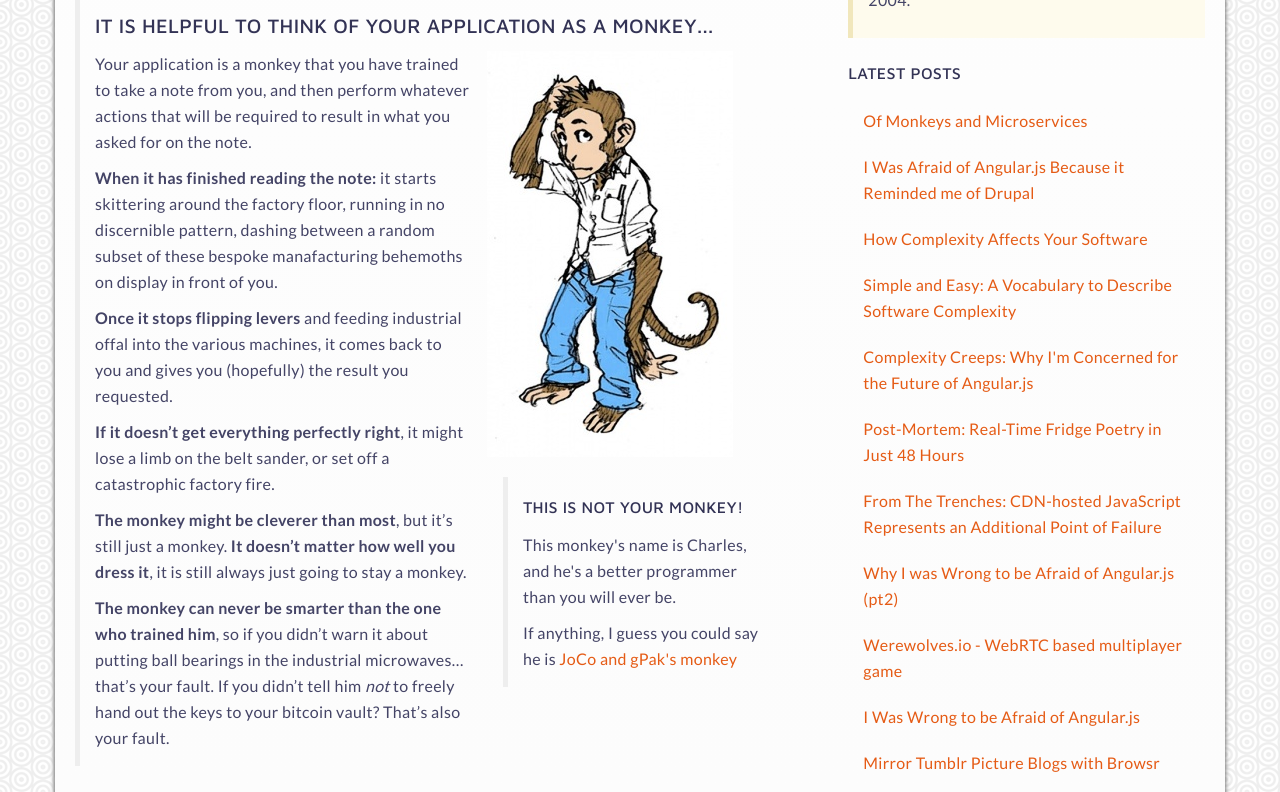
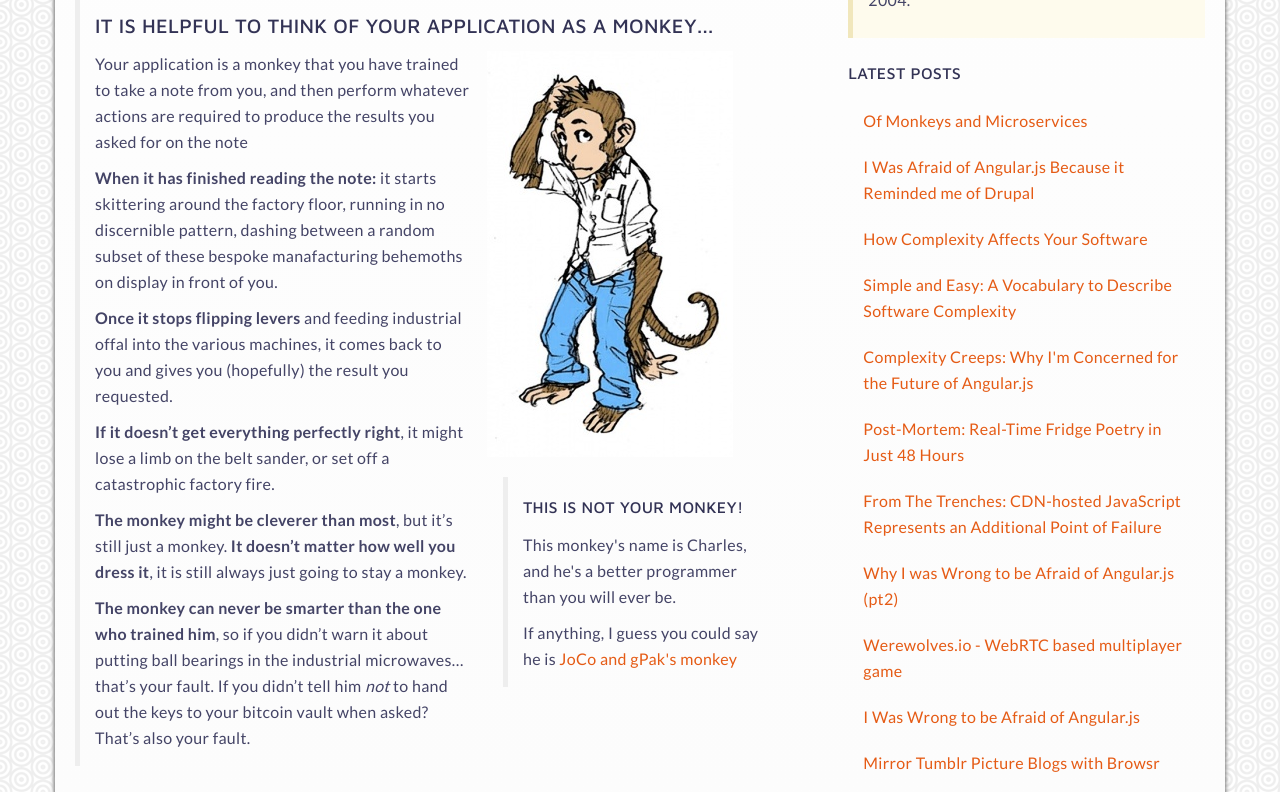
Before and after one commit to AdrianRossouw/daemon-co-za, a Jekyll site: the page built from _posts/articles/2014-04-03-monkeys-and-microservices.md, in a window 1280 px wide and 1400 px high. Shown: the part 608-1400 px from the top of the window. Built offline with Jekyll 4.4.1, drawn with Linux system fonts in a browser that asks for light colours; some of the changed text lies outside the part shown.

Commit message:
tweaks from vhanta

```diff
--- a/_posts/articles/2014-04-03-monkeys-and-microservices.md
+++ b/_posts/articles/2014-04-03-monkeys-and-microservices.md
@@ -36,8 +36,7 @@ what kind of article this is going to be upfront._
 </footer>
 </div>
 
-<p>Your application is a monkey that you have trained to take a note from you, and then perform whatever
-actions that will be required to result in what you asked for on the note.</p>
+<p>Your application is a monkey that you have trained to take a note from you, and then perform whatever actions are required to produce the results you asked for on the note</p>
 
 __When it has finished reading the note:__ it starts skittering around
 the factory floor, running in no discernible pattern, dashing between a random subset of
@@ -51,7 +50,7 @@ __The monkey might be cleverer than most__, but it's still just a monkey. __It d
 
 __The monkey can never be smarter than the one who trained  him__, so if you didn't warn it about
 putting ball bearings in the industrial microwaves... that's your fault. If you didn't tell him _not_ to
-freely hand out the keys to your bitcoin vault? That's also your fault.
+hand out the keys to your bitcoin vault when asked? That's also your fault.
 
 {% endcapture %}
 
```
Also changed, not shown: other parts of _posts/articles/2014-04-03-monkeys-and-microservices.md (+6 -1 lines).
